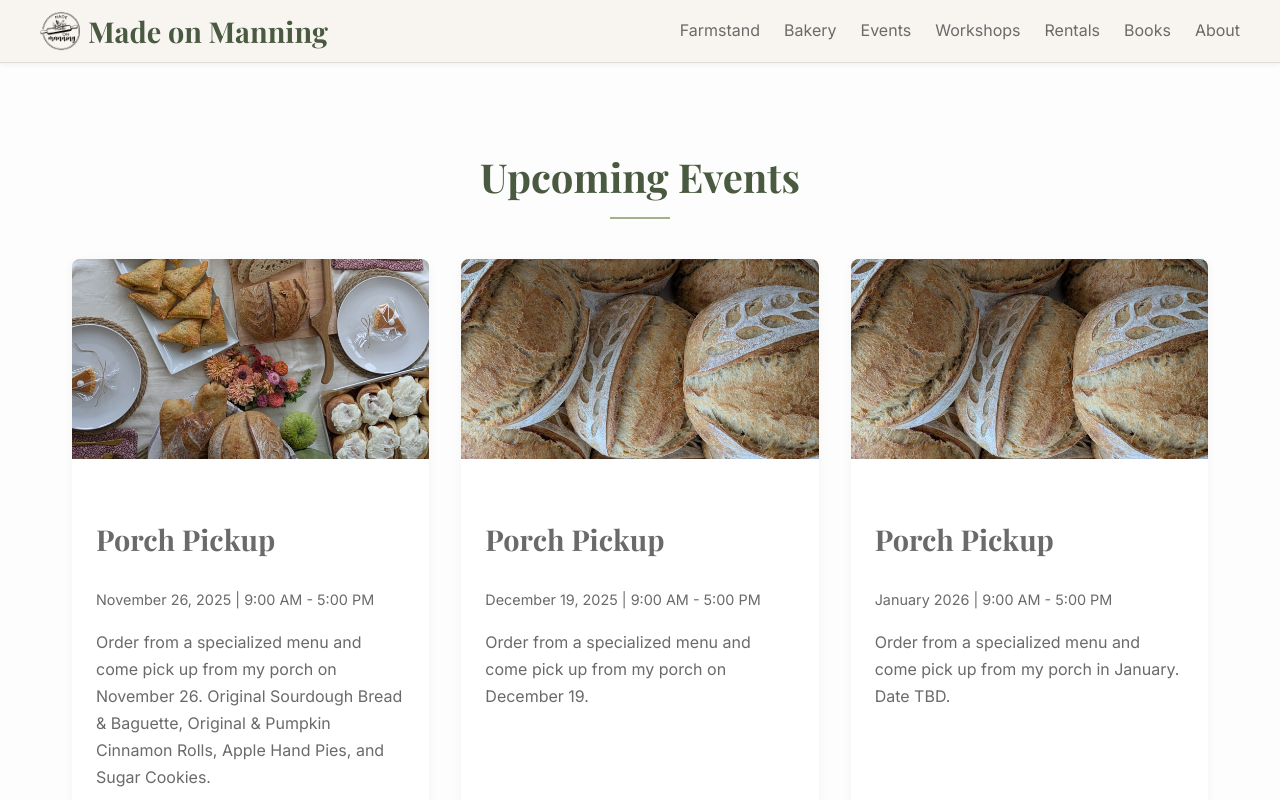
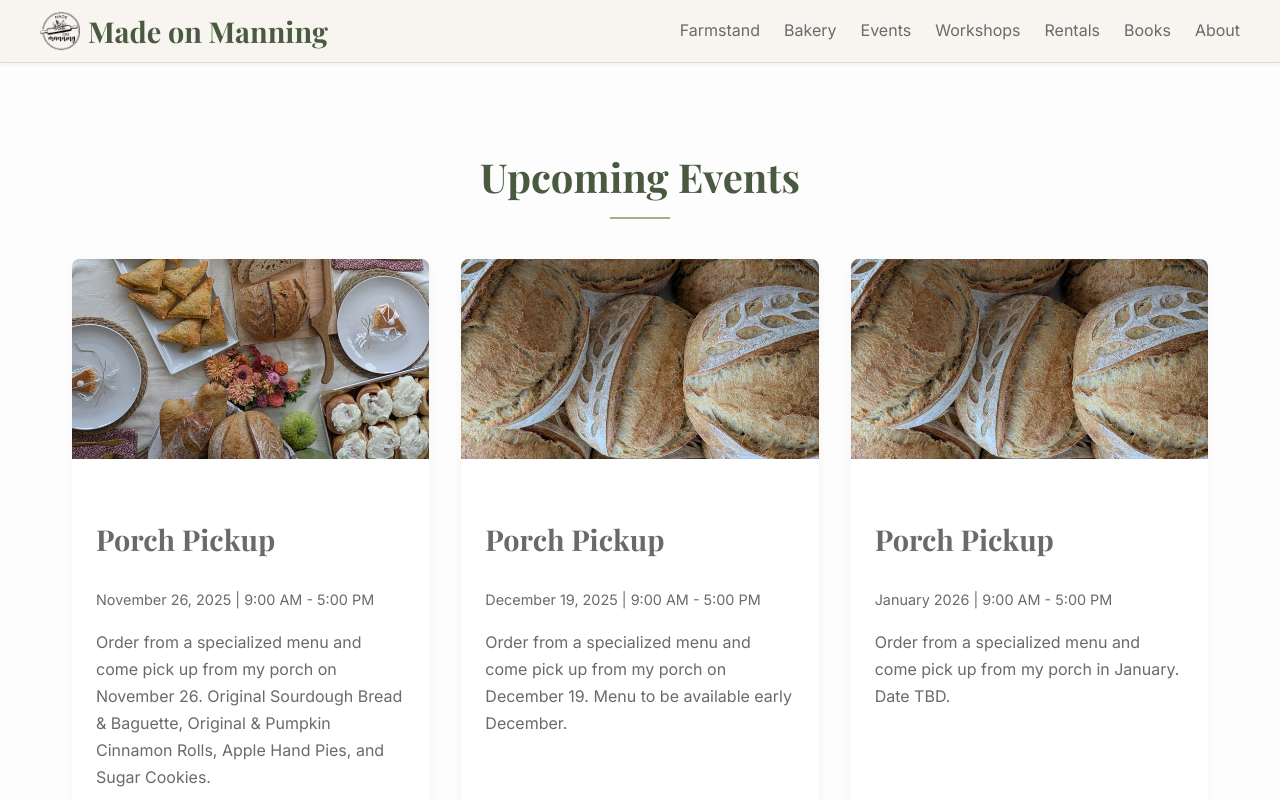
Before and after one commit to madeonmanning/madeonmanning.github.io, a Next.js app: page /events in a window 1280 px wide. Shown: the top 800 px of the page. Built offline with nearby package versions, Linux system fonts and the light colour scheme; a web font is replaced by a local one.

Commit message:
add menu description for Dec event

```diff
--- a/app/events/page.jsx
+++ b/app/events/page.jsx
@@ -21,7 +21,7 @@ function Events() {
       date: 'December 19, 2025',
       time: '9:00 AM - 5:00 PM',
       title: 'Porch Pickup',
-      description: 'Order from a specialized menu and come pick up from my porch on December 19.',
+      description: 'Order from a specialized menu and come pick up from my porch on December 19. Menu to be available early December.',
       link: '#',
       linkText: 'Coming Soon'
     },
```
